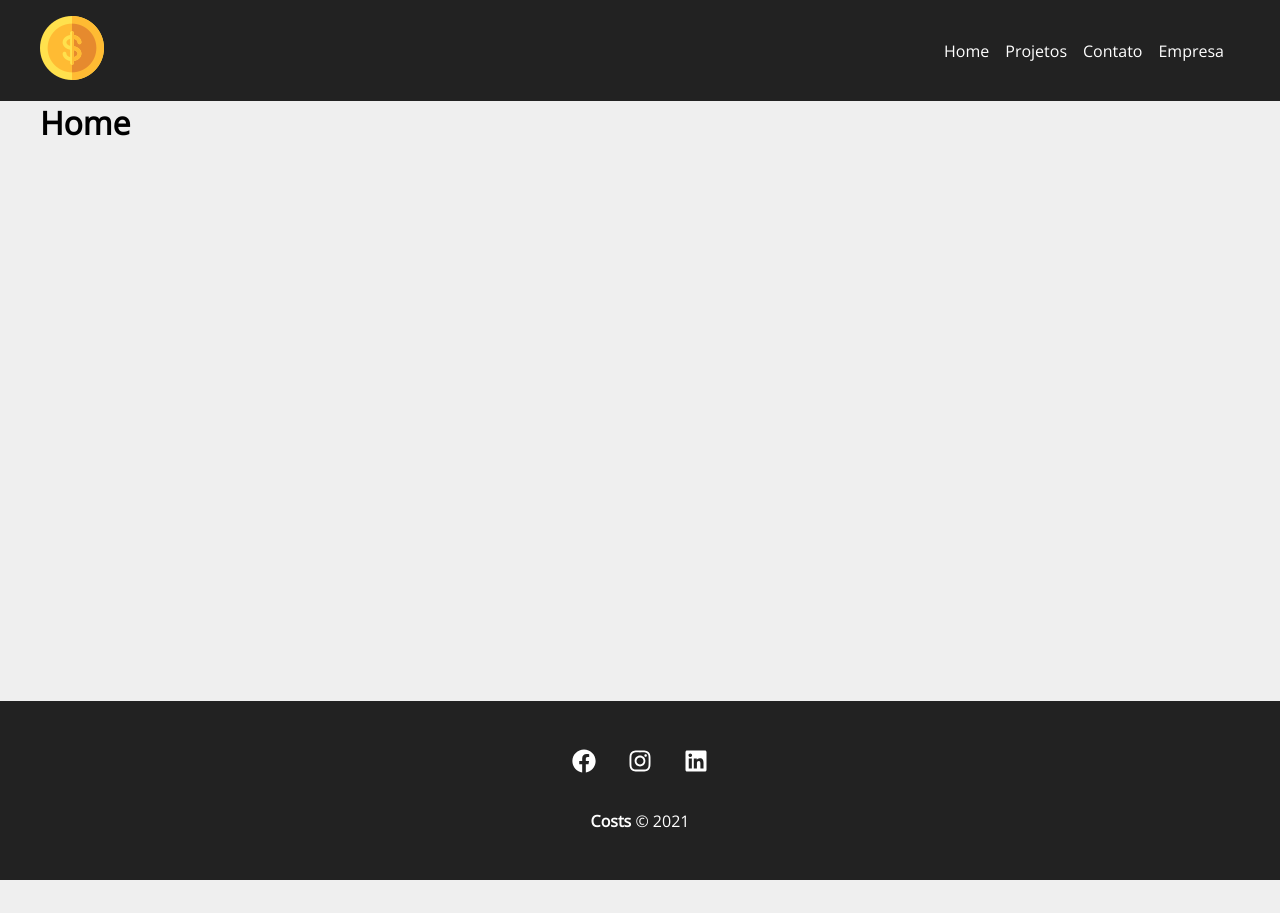
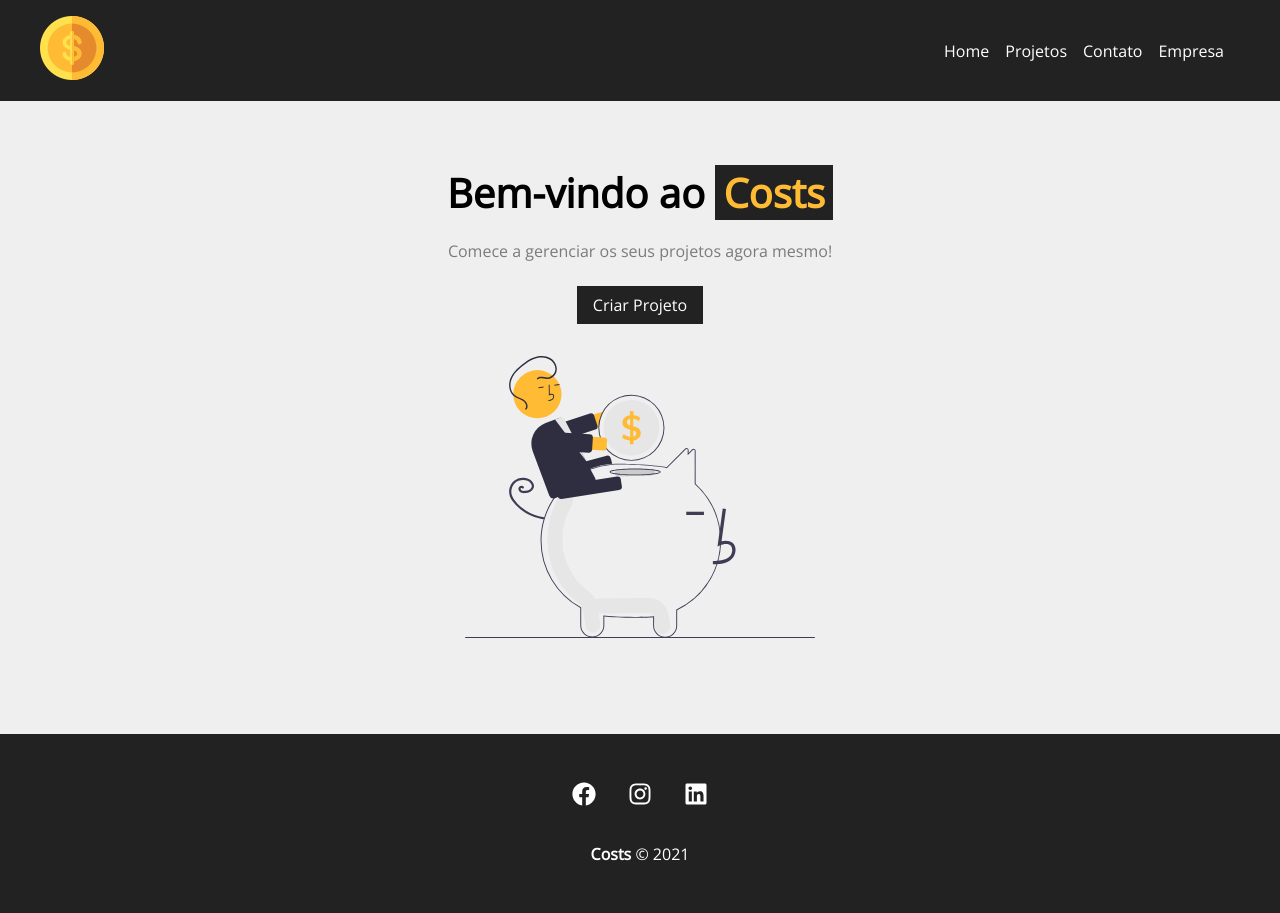
Before and after one commit to naldowebdeveloper/Costs-Gerenciador-de-projetos, a React (Create React App) app: page / in a window 1280 px wide. Before the commit the page ends 880 px from the top, so only its background shows below. Built offline with nearby package versions, Linux system fonts and the light colour scheme.

Commit message:
Curso React Criando a home

```diff
--- /dev/null
+++ b/src/components/layout/LinkButton.js
@@ -0,0 +1,12 @@
+import { Link } from 'react-router-dom'
+import styles from './LinkButton.module.css'
+
+function LinkButton({ to, text }) {
+  return(
+    <Link className={styles.btn} to={to}>
+      {text}
+    </Link>
+  )
+}
+
+export default LinkButton
--- /dev/null
+++ b/src/components/layout/LinkButton.module.css
@@ -0,0 +1,11 @@
+.btn{
+  background-color: #222;
+  color: #fff;
+  padding: 0.5em 1em;
+  text-decoration: none;
+  transition: 0.5s;
+}
+
+.btn:hover {
+  color: #ffbb33;
+}
--- a/src/components/pages/Home.js
+++ b/src/components/pages/Home.js
@@ -1,5 +1,19 @@
+import styles from './Home.module.css'
+import savings from '../../img/savings.svg'
+import LinkButton from '../layout/LinkButton'
+
+
 function Home() {
-  return <h1>Home</h1>
+  return(
+    <section className={styles.home_container}>
+      <h1>
+        Bem-vindo ao <span>Costs</span>
+      </h1>
+      <p>Comece a gerenciar os seus projetos agora mesmo!</p>
+      <LinkButton to="/newproject" text="Criar Projeto" />
+      <img src={savings} alt="Costs" />
+    </section>
+  )
 }
 
 export default Home
--- /dev/null
+++ b/src/components/pages/Home.module.css
@@ -0,0 +1,29 @@
+.home_container {
+  width: 100%;
+  display: flex;
+  flex-direction: column;
+  align-items: center;
+  justify-content: center;
+  padding: 4em;
+}
+
+.home_container h1 {
+  font-size: 2.5em;
+  margin-bottom: 0.5em;
+}
+
+.home_container h1 span {
+  color: #ffbb33;
+  padding: 0 0.2em;
+  background-color: #222;
+}
+
+.home_container p {
+  margin-bottom: 1.5em;
+  color: #7b7b7b;
+}
+
+.home_container img {
+  width: 350px;
+  margin: 2em 0;
+}
```
